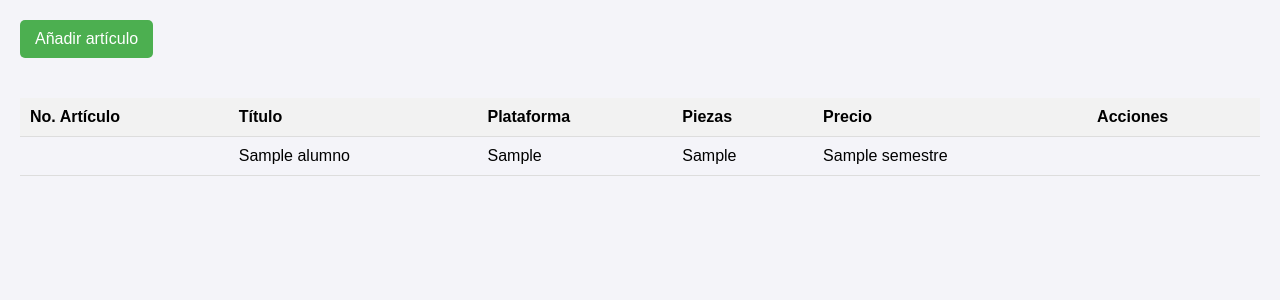
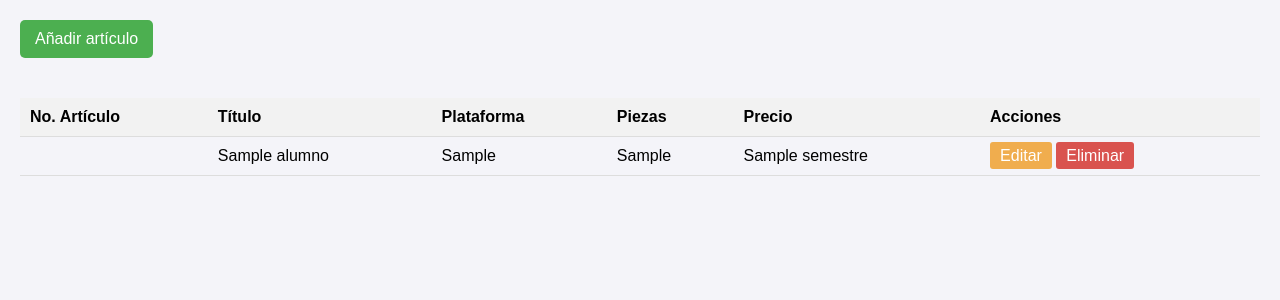
Before and after one commit to Barrrey7u7/inventario_crud, a Flask app: template templates/index.html in a window 1280 px wide. Shown: the part 100-400 px from the top of the page. Run offline with Flask 3, Linux system fonts and the light colour scheme; the template is opened without the code that fills it: most values are stand-ins (such as "Sample title", 1, 10 or a date in 2020); parts of the project's set-up code (start-up, migrations or seed data) failed here and were passed over.

Commit message:
version final del proyecto

```diff
--- a/templates/index.html
+++ b/templates/index.html
@@ -3,7 +3,7 @@
 <head>
     <meta charset="UTF-8">
     <meta name="viewport" content="width=device-width, initial-scale=1.0">
-    <title>Stock Shop</title>
+    <title>Stock</title>
     <link rel="stylesheet" href="https://cdnjs.cloudflare.com/ajax/libs/font-awesome/6.0.0-beta3/css/all.min.css">
     <style>
         body {
@@ -99,7 +99,8 @@
                     <td>{{ alumno.ap_materno }}</td>
                     <td>{{ alumno.semestre }}</td>
                     <td>
-
+                        <a href="{{ url_for('update_estudiante', no_control=alumno.no_control) }}" class="action-btn edit-btn">Editar</a>
+                        <a href="{{ url_for('delete_estudiante', no_control=alumno.no_control) }}" class="action-btn delete-btn">Eliminar</a>
                     </td>
                 </tr>
                 {% endfor %}
```
